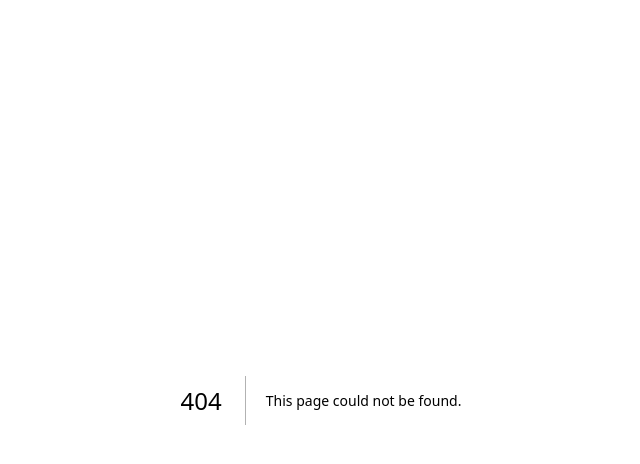
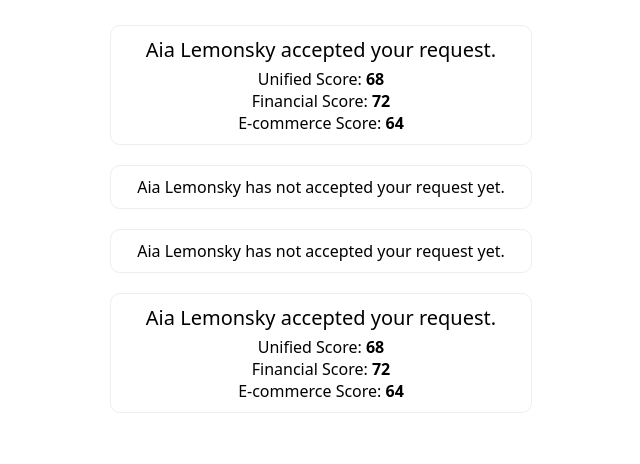
Before and after one commit to magic-kiri/blcokurs, a Next.js app: page /response in a window 1280 px wide. Before the commit this address had no page. Shown: the top 464 px of the page, without its empty margins (319-959 px from the left). Built offline with nearby package versions, Linux system fonts and the light colour scheme.

Commit message:
response page

```diff
--- /dev/null
+++ b/src/pages/response/index.tsx
@@ -0,0 +1,37 @@
+import styles from './page.module.css';
+import { useState } from "react";
+import { Button } from 'antd';
+
+let response: {verdict: string, us: number, fs: number, es: number}[]=[
+  {verdict: "accepted", us: 68, fs: 72, es: 64},
+  {verdict: "pending", us: 68, fs: 72, es: 64},
+  {verdict: "rejected", us: 68, fs: 72, es: 64}
+]
+
+export default function Home() {
+  const [name, setName] = useState<String>("Aia Lemonsky");
+
+  return (
+      <div className={styles.main}>
+        <div className={styles.info}>
+          <p style={{fontSize: "20px", marginBottom: "5px"}}>{name} accepted your request.</p>
+          <p>Unified Score: <b>{response[0].us}</b></p>
+          <p>Financial Score: <b>{response[0].fs}</b></p>
+          <p>E-commerce Score: <b>{response[0].es}</b></p>
+        </div>
+        <div className={styles.info}>
+          <p>{name} has not accepted your request yet.</p>
+        </div>
+        <div className={styles.info}>
+          <p>{name} has not accepted your request yet.</p>
+        </div>
+        <div className={styles.info}>
+          <p style={{fontSize: "20px", marginBottom: "5px"}}>{name} accepted your request.</p>
+          <p>Unified Score: <b>{response[0].us}</b></p>
+          <p>Financial Score: <b>{response[0].fs}</b></p>
+          <p>E-commerce Score: <b>{response[0].es}</b></p>
+        </div>
+
+      </div>
+  )
+}
--- /dev/null
+++ b/src/pages/response/page.module.css
@@ -0,0 +1,28 @@
+.main {
+    display: flex;
+    flex-direction: column;
+    align-items: center;
+    background-color: white;
+    width: 100%;
+    padding: 25px 0px 25px 0px;
+    height: 100vh;
+  }
+
+
+  .info {
+    display: flex;
+    flex-direction: column;
+    align-items: center;
+    justify-content: center;
+    border: 1px solid #eeeeee;
+    border-radius: 10px;
+    background-color: white;
+    min-width: 400px;
+    width: 33%;
+    padding: 10px;
+    margin-bottom: 20px;
+    transition: transform .2s;
+    color: black;
+    font-family: system-ui, -apple-system, BlinkMacSystemFont, 'Segoe UI', Roboto, Oxygen, Ubuntu, Cantarell, 'Open Sans', 'Helvetica Neue', sans-serif;
+
+}
```
